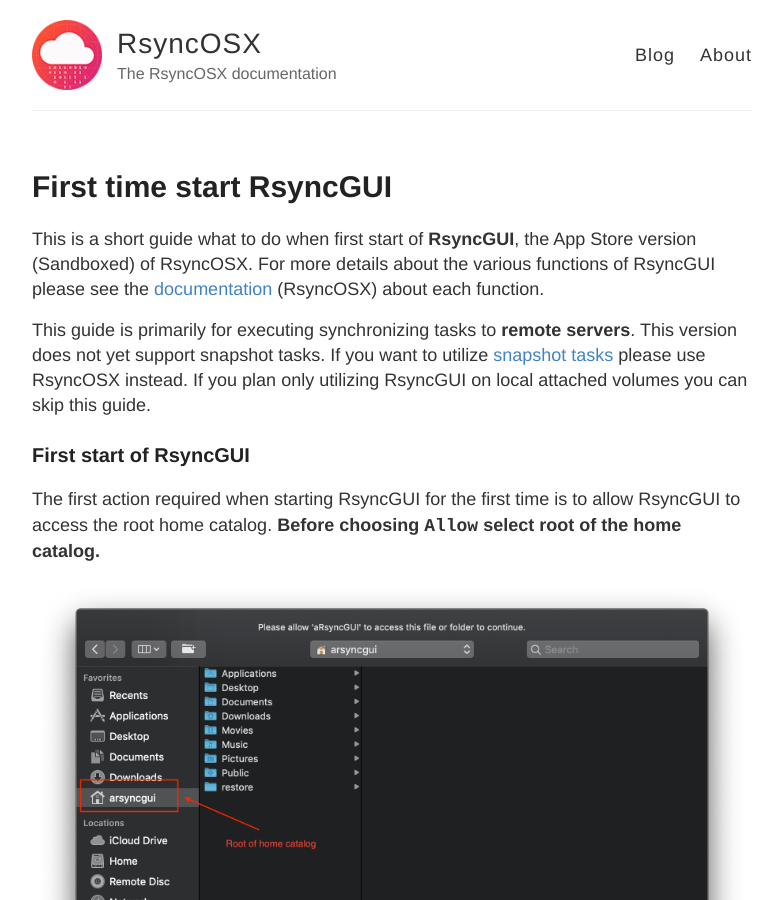
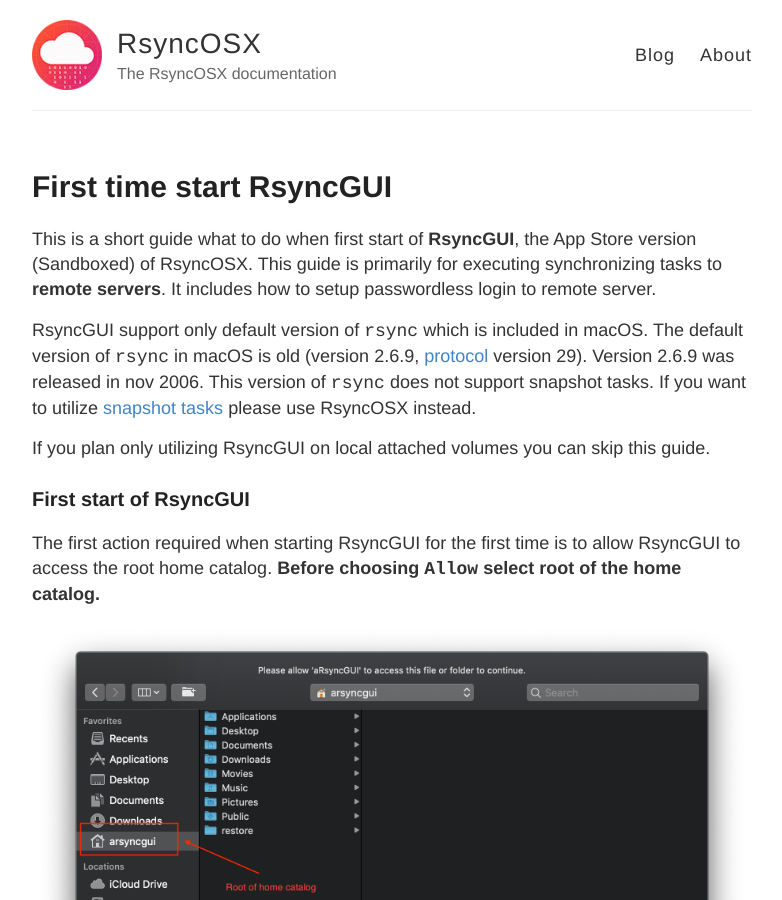
Before and after one commit to d2s/Documentation, a Jekyll site: the page built from _posts/2018-04-12-RsyncGUIfirststart.md, in a window 1280 px wide and 900 px high. Shown: the whole window, without its empty margins (248-1030 px from the left). Built offline with Jekyll 4.4.1, drawn with Linux system fonts in a browser that asks for light colours.

Commit message:
Update 2018-04-12-RsyncGUIfirststart.md

```diff
--- a/_posts/2018-04-12-RsyncGUIfirststart.md
+++ b/_posts/2018-04-12-RsyncGUIfirststart.md
@@ -3,9 +3,11 @@ layout: post
 title:  "First time start RsyncGUI"
 permalink: RsyncGUIfirststart
 ---
-This is a short guide what to do when first start of **RsyncGUI**, the App Store version (Sandboxed) of RsyncOSX. For more details about the various functions of RsyncGUI please see the [documentation](/AboutRsyncOSX) (RsyncOSX) about each function.
+This is a short guide what to do when first start of **RsyncGUI**, the App Store version (Sandboxed) of RsyncOSX. This guide is primarily for executing synchronizing tasks to **remote servers**. It includes how to setup passwordless login to remote server.
 
-This guide is primarily for executing synchronizing tasks to **remote servers**. This version does not yet support snapshot tasks. If you want to utilize [snapshot tasks](/Snapshots) please use RsyncOSX instead. If you plan only utilizing RsyncGUI on local attached volumes you can skip this guide.
+RsyncGUI support only default version of `rsync` which is included in macOS. The default version of `rsync` in macOS is old (version 2.6.9, [protocol](https://rsync.samba.org/how-rsync-works.html) version 29). Version 2.6.9 was released in nov 2006. This version of `rsync` does not support snapshot tasks. If you want to utilize [snapshot tasks](/Snapshots) please use RsyncOSX instead.
+
+If you plan only utilizing RsyncGUI on local attached volumes you can skip this guide.
 
 ### First start of RsyncGUI
 
```
